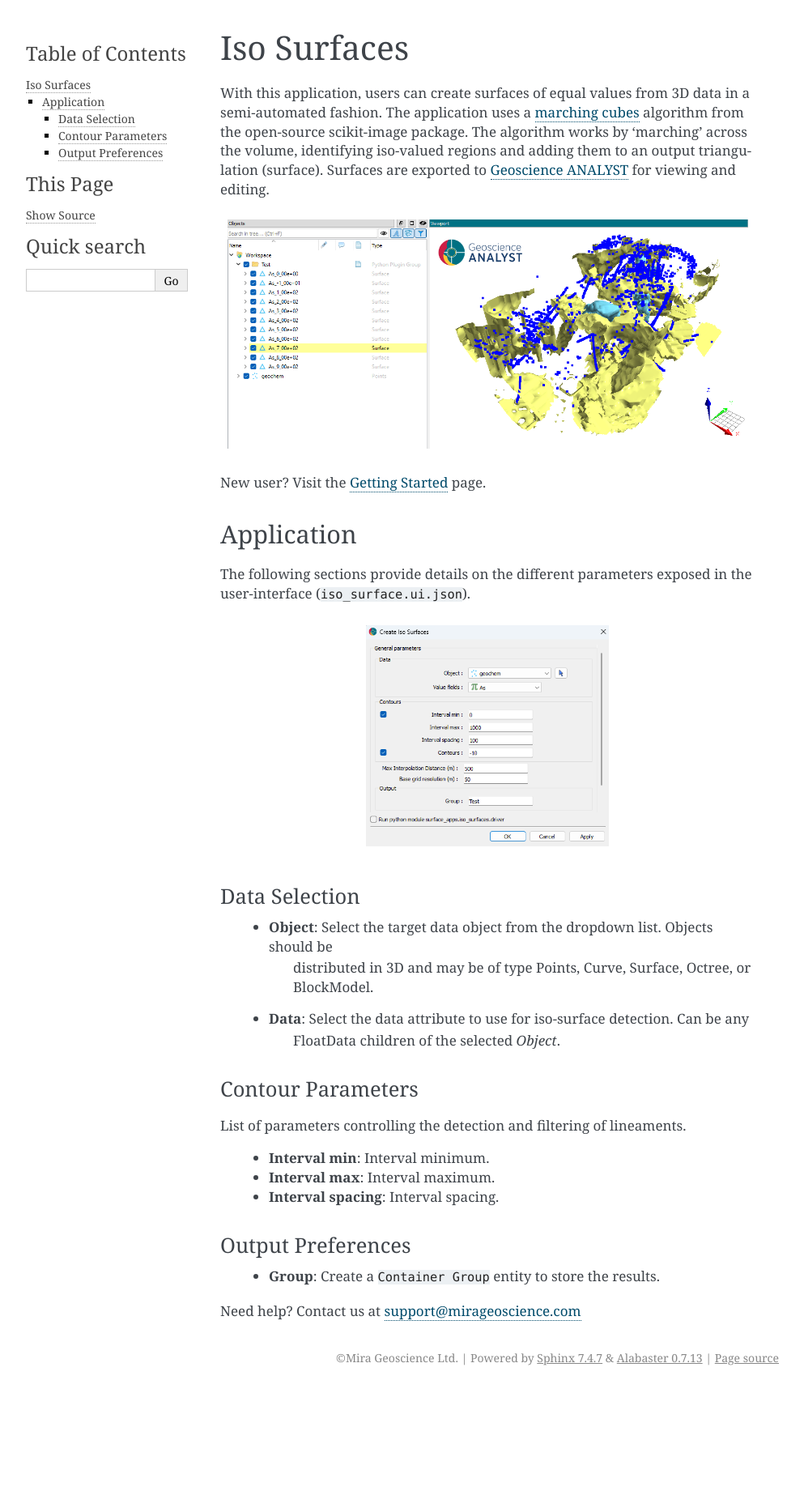
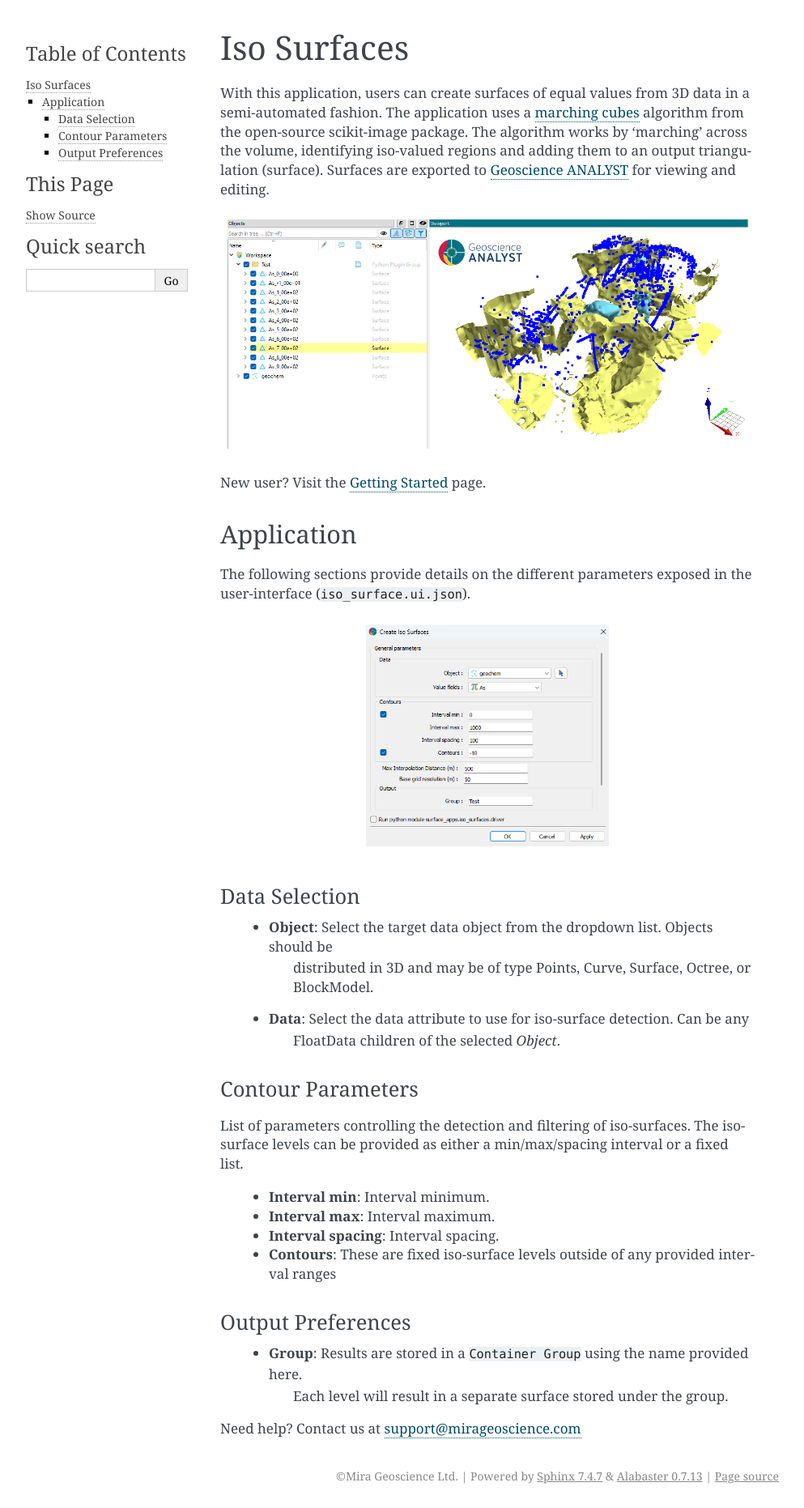
Before and after one commit to MiraGeoscience/surface-apps, a Sphinx documentation site: the page built from docs/source/iso_surfaces.rst, in a window 1280 px wide. Shown: the whole page at 81% size, without its empty margins (148-1141 px from the left). Built offline with Sphinx 7.4.7, drawn with Linux system fonts in a browser that asks for light colours; before the commit the page ends 1716 px from its top, so only the background shows below that.

Commit message:
More details in ui.json descriptions

```diff
--- a/docs/source/iso_surfaces.rst
+++ b/docs/source/iso_surfaces.rst
@@ -37,16 +37,19 @@
 Contour Parameters
 ^^^^^^^^^^^^^^^^^^^^
 
-List of parameters controlling the detection and filtering of lineaments.
+List of parameters controlling the detection and filtering of iso-surfaces.  The iso-surface
+levels can be provided as either a min/max/spacing interval or a fixed list.
 
  - **Interval min**: Interval minimum.
  - **Interval max**: Interval maximum.
  - **Interval spacing**: Interval spacing.
+ - **Contours**: These are fixed iso-surface levels outside of any provided interval ranges
 
 Output Preferences
 ^^^^^^^^^^^^^^^^^^
 
- - **Group**: Create a ``Container Group`` entity to store the results.
+ - **Group**: Results are stored in a ``Container Group`` using the name provided here.
+    Each level will result in a separate surface stored under the group.
 
 
 Need help? Contact us at support@mirageoscience.com
```
